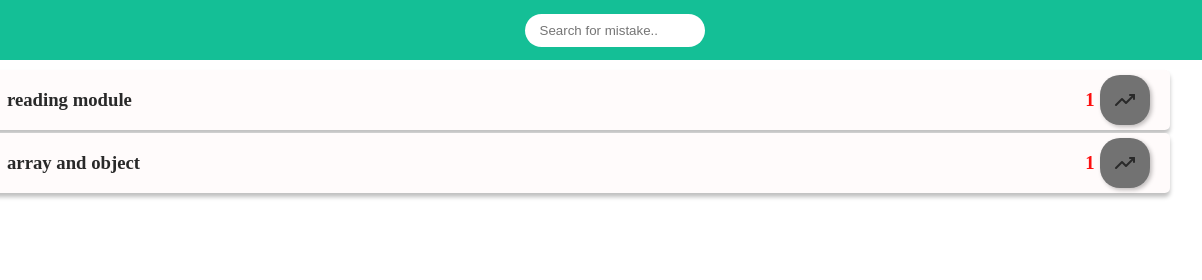
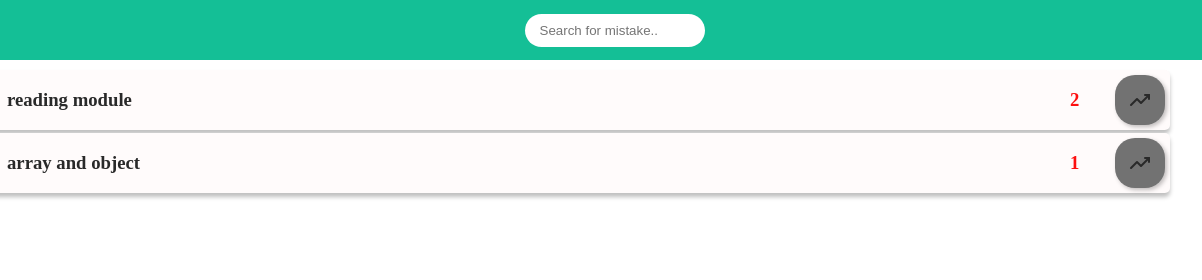
Before and after one commit to sami019325/mistaketracker, a plain HTML site: page index.html in a window 1280 px wide. Both pictures are taken after a click on the button 1202 px from the left and 100 px from the top of the page. Shown: the top 280 px of the page, 78-1280 px from the left. Drawn offline with Linux system fonts and the light colour scheme.

Commit message:
Add files via upload

```diff
--- a/custom.css
+++ b/custom.css
@@ -29,6 +29,10 @@
     display: grid;
     grid-template-columns: 50px auto 100px;
     gap: 3px;
+}
+
+.mistakeNum {
+    width: 40px;
 }
 
 .nav-bar-container {
--- a/functionalities.js
+++ b/functionalities.js
@@ -1,4 +1,5 @@
 let items = JSON.parse(localStorage.getItem('lastOfMistakeApp'));
+let heightMistakeLimiot = 0;
 console.log(items)
 
 if (items === null) {
@@ -15,10 +16,11 @@ if (items === null) {
 const randerValue = () => {
     console.log('show data')
     console.log(items.length, ' items');
+    console.log(items, ' total .........add items');
     let text = "";
     items.map((num) => {
         console.log(num, 'num length')
-        text += "<div class='item-col'><button class='btn-simple unselect' id='" + num.id + "' onclick='runID(" + num.id + ")'><img src='./aboutbtn.svg' alt=' srcset=' /></button><h3 class='color-text'>" + num.name + "</h3><div class='item-ceter grid'><h3 class='color-text-red'>" + num.mistakes + "</h3><button class='tract-btn unselect item-ceter' ' onclick='increaseMstk(" + num.id + ")'><img src='./TrendUp.svg' alt=' srcset=' /></button></div></div>"
+        text += "<div class='item-col'><button class='btn-simple unselect' id='" + num.id + "' onclick='runID(" + num.id + ")'><img src='./aboutbtn.svg' alt=' srcset=' /></button><h3 class='color-text'>" + num.name + "</h3><div class='item-ceter grid'><h3 class='color-text-red mistakeNum'>" + num.mistakes + "</h3><button class='tract-btn unselect item-ceter' ' onclick='increaseMstk(" + num.id + ")'><img src='./TrendUp.svg' alt=' srcset=' /></button></div></div>"
         // text += text + ": " + num.name + "<br>";
     });
     document.getElementById("gg").innerHTML = text;
@@ -31,7 +33,22 @@ const runID = (id) => {
     console.log(id + "ddd")
 }
 const increaseMstk = (id) => {
-    console.log(id + " mistake count")
+    const actualID = id - 1;
+    console.log(actualID + " mistake count")
+    heightMistakeLimiot = items[actualID].mistakes;
+    if (parseInt(heightMistakeLimiot) < 3000) {
+        items[actualID].mistakes += 1;
+        console.log(actualID + " mistake no");
+        setItemToLocal();
+        randerValue();
+    }
+    else {
+        console.log('value is riched max');
+        alert('you reached the max value. If you are making this many mistakes probably you are doing/learning it wrong. Better change the strategy and give it a whole new try. I am taking it into a subject of learning, look at the subject section (coming soon) for more details. ((((((GOOD LUCK))))))')
+        items[actualID].mistakes = 1;
+        setItemToLocal();
+        randerValue();
+    }
 }
 
 // items.forEach((num) => {
@@ -57,9 +74,10 @@ const addItem = () => {
     console.log('add items');
     const mistakeName = document.getElementById("miskateNameField").value;
     console.log("ss", mistakeName);
-    items.push({ id: items.length + 1, name: mistakeName, mistakes: 1 },)
+    items.push({ id: items.length + 1, name: mistakeName, mistakes: 1 },);
     setItemToLocal();
     randerValue();
+
 }
 
 const setItemToLocal = () => {
```
